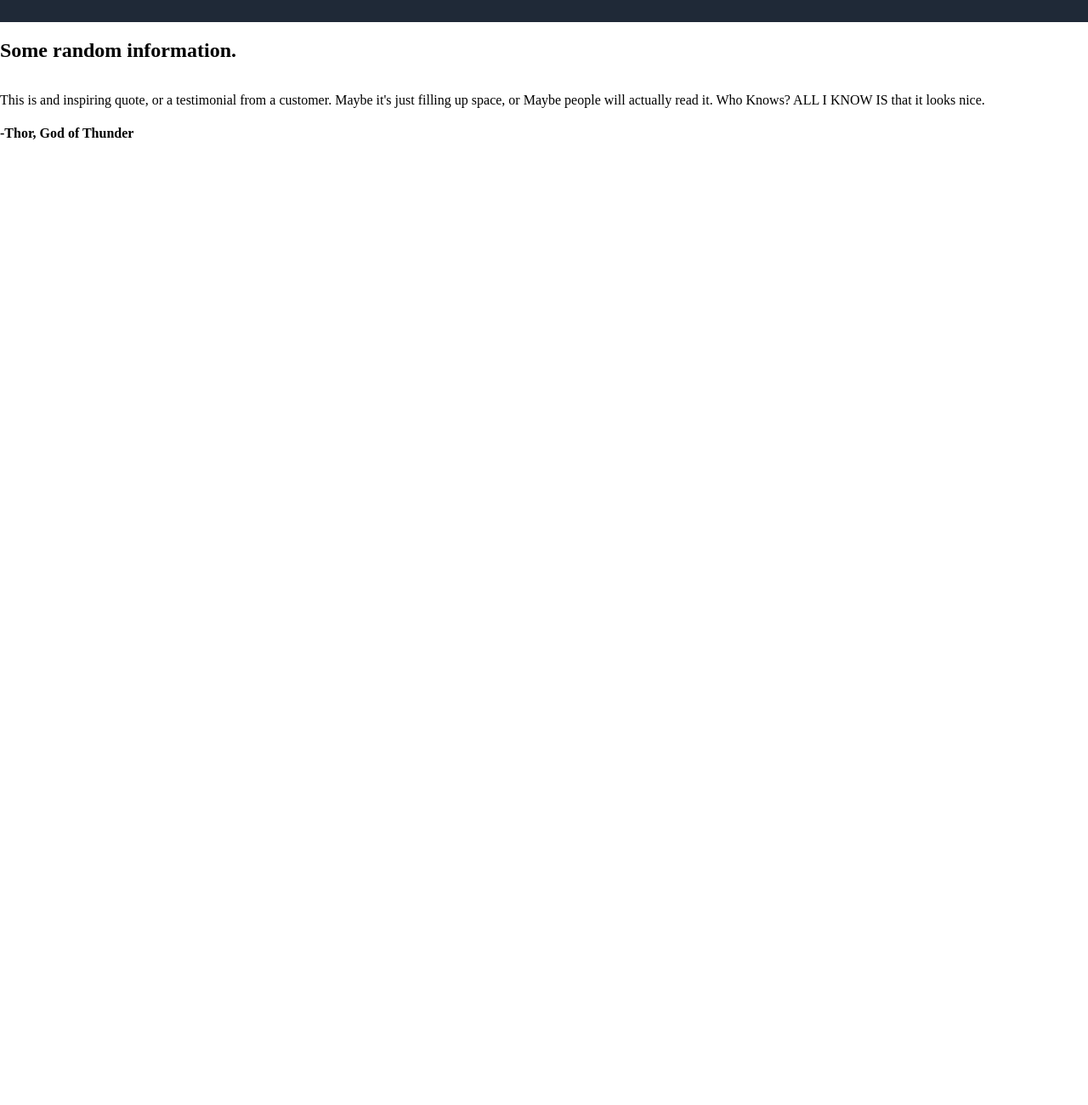
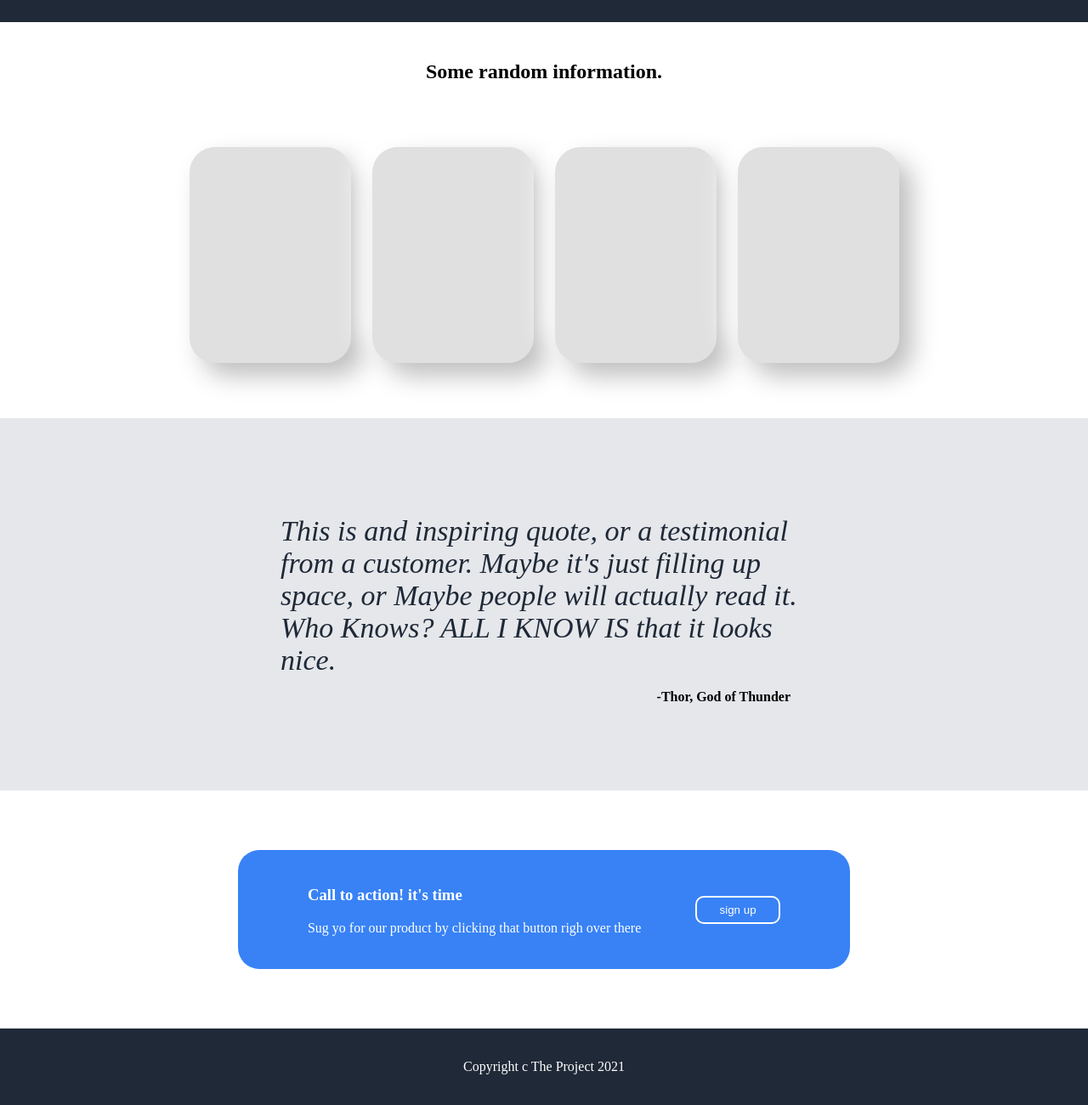
Before and after one commit to BadurFadul/CSS, a plain HTML site: page LandingProject1/index.html in a window 1280 px wide. Shown: the part 306-1606 px from the top of the page at 85% size. Before the commit the page ends 800 px from the top, so only its background shows below. Drawn offline with Linux system fonts and the light colour scheme.

Commit message:
add all styling

```diff
--- a/LandingProject1/index.css
+++ b/LandingProject1/index.css
@@ -57,5 +57,81 @@ button{
     padding: 7px;
     width: 100px;
     border-radius:10px;
-    border-color: #3882F6;
+    border: 2px solid #3882F6;
 }
+.middle-1{
+    display: flex;
+    flex-direction: row;
+    justify-content: center;
+    padding: 25px;
+}
+
+.card{
+    width: 190px;
+  height: 254px;
+  border-radius: 30px;
+  background: #e0e0e0;
+  box-shadow: 15px 15px 30px #bebebe,
+             -15px -15px 30px #ffffff;
+}
+.cards{
+    display: flex;
+    justify-content: center;
+    padding: 30px;
+    margin-bottom: 35px;
+    gap: 25px;
+}
+.middle-2{
+    display: flex;
+    flex-direction: column;
+    align-items: center;
+    padding: 80px;
+    background-color: #E5E7EB;
+}
+.quote{
+    font-size: 34px;
+    color: #1F2937;
+    font-style: italic;
+    width: 620px;
+    height: 150px;
+}
+.thor{
+    width: 580px;
+    display: flex;
+    justify-content: right;
+
+}
+.middle-3{
+    display: flex;
+    justify-content: center;
+    align-items: center;
+}
+.middle-3a{
+    background-color: #3882F6;
+    width: 620px;
+    height: 40px;
+    color: white;
+    padding: 50px;
+    margin: 70px;
+    border-radius: 25px;
+    display: flex;
+    justify-content: space-around;
+    align-items: center;
+}
+
+.button2{
+    color: white;
+    background-color: #3882F6;
+    padding: 7px;
+    width: 100px;
+    border-radius:10px;
+    border: 2px solid white;
+}
+.footer{
+    padding: 20px;
+    color:white;
+    display: flex;
+    justify-content: center;
+    align-items: center;
+    background-color: #1F2937;
+}
--- a/LandingProject1/index.html
+++ b/LandingProject1/index.html
@@ -33,33 +33,42 @@
             <div>
                 <h2> Some random information.</h2>
             </div>
+
+        </div>
         <div class="cards">
             <div class="card"></div>
             <div class="card"></div>
             <div class="card"></div>
             <div class="card"></div>
         </div>
-        </div>
         <div class="middle-2">
-            <p>
+            <p class="quote">
                 This is and inspiring quote, or a testimonial from
                 a customer. Maybe it's just filling up space, or Maybe
                 people will actually read it. Who Knows? ALL I KNOW IS
                 that it looks nice.
             </p>
+            <div class="thor">
                 <h4>
                 -Thor, God of Thunder
                 </h4>
             </div>
+
+        </div>
         <div class="middle-3">
+            <div class="middle-3a">
                 <div>
-                <div></div>
-                <div></div>
+                    <h3>Call to action! it's time</h3>
+                    <p>Sug yo for our product by clicking that button righ over there</p>
+                </div>
+                <div>
+                    <button class="button2">sign up</button>
+                </div>
             </div>
         </div>
         <div class="footer">
             <div>
-
+                <p>Copyright c The Project 2021</p>
             </div>
         </div>
     </div>
```
Lines whose indentation alone changed are shown as unchanged.
